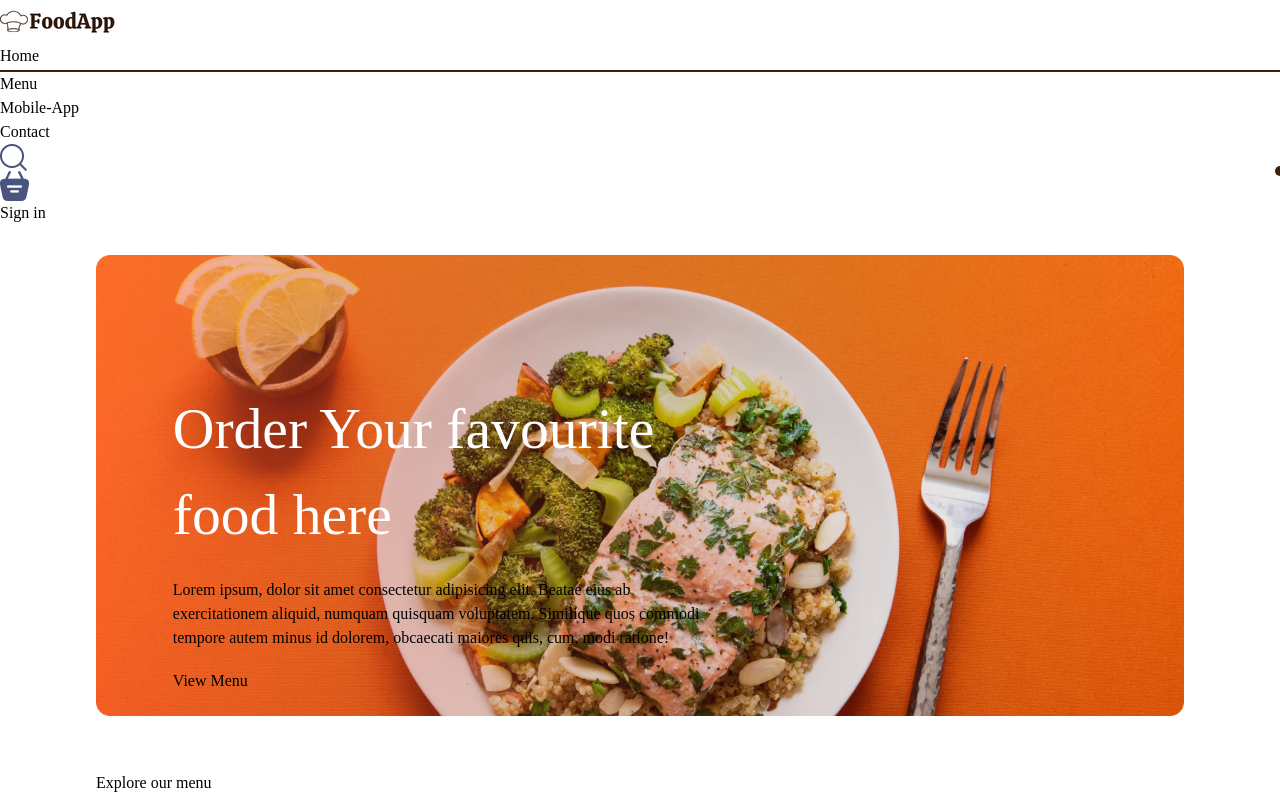
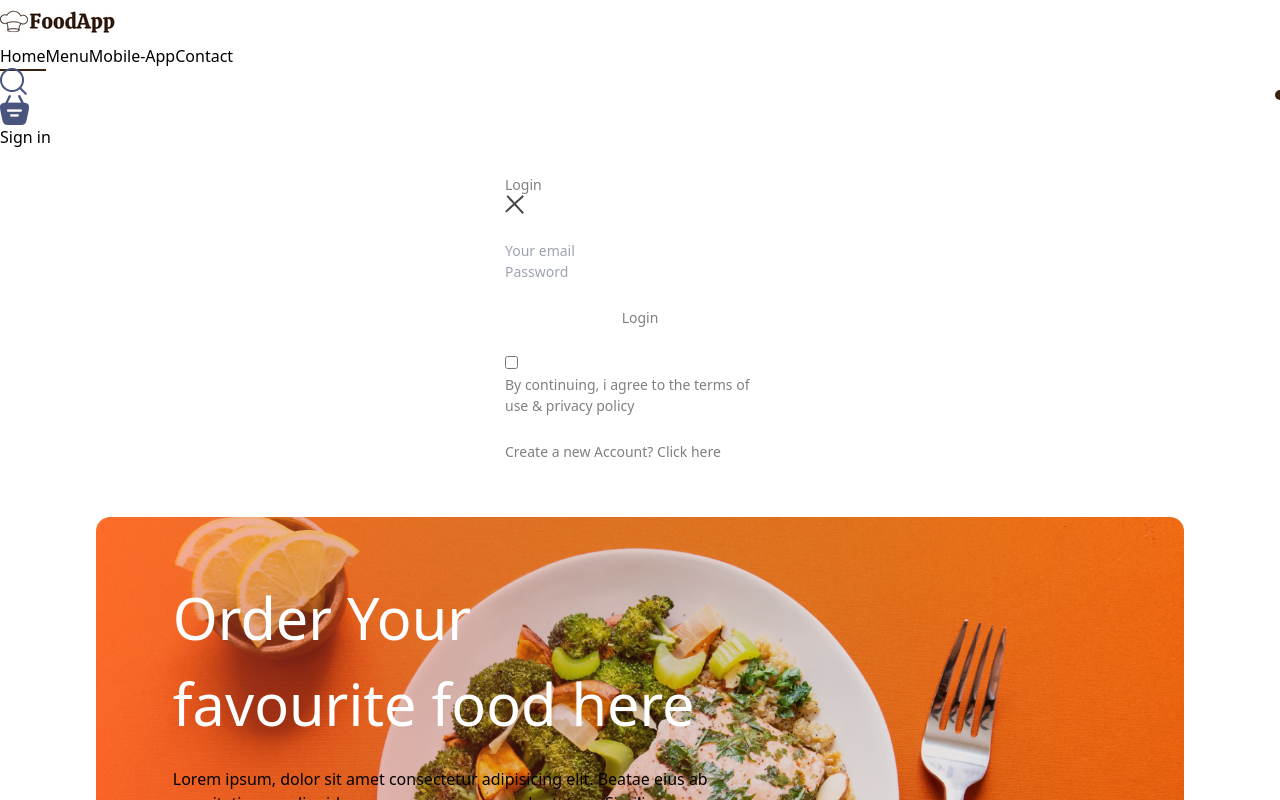
Before and after one commit to AADILMANDOTTIL/foodApp.com, a React (Vite) app: page / in a window 1280 px wide. Both pictures are taken after a click on the button "Sign in". Shown: the top 800 px of the page. Built offline with nearby package versions, Linux system fonts and the light colour scheme.

Commit message:
new update

```diff
--- a/src/App.jsx
+++ b/src/App.jsx
@@ -1,16 +1,20 @@
-import React from 'react'
+import React, { useState } from 'react'
 import Navbar from './Components/Navbar/Navbar'
 import { Route, Routes } from 'react-router-dom'
 import Home from './pages/Home/Home'
 import Cart from './pages/Cart/Cart'
 import PlaceHolder from './pages/PlaceHolder/PlaceHolder'
 import Footer from './Components/Footer/Footer'
+import LoginPage from './Components/LoginPage/LoginPage'
 
 
 function App() {
+  const [ShowLogin,setShowLogin]=useState(false)
   return (
     <>
-    <Navbar/>
+
+    <Navbar setShowLogin={setShowLogin}/>
+    {ShowLogin?<LoginPage setShowLogin={setShowLogin}/>:<></>}
      <div className='app'>
 
       <Routes>
--- a/src/Components/AppDownload/AppDownload.jsx
+++ b/src/Components/AppDownload/AppDownload.jsx
@@ -4,7 +4,7 @@ import { assets } from '../../assets/assets'
 function AppDownload() {
   return (
   <>
-  <div className='p-5 w-full  flex flex-col justify-center items-center space-y-5 '>
+  <div className='p-5 w-full  flex flex-col justify-center items-center space-y-5  'id='MobileApp'>
     <h1 className='text-3xl text-center'>For Better Experience Download Food App</h1>
 
     <div className='flex gap-5 justify-center animate-pulse '>
--- a/src/Components/ExploreMenu/ExploreMenu.jsx
+++ b/src/Components/ExploreMenu/ExploreMenu.jsx
@@ -9,7 +9,7 @@ function ExploreMenu({category,setCategory}) {
     return (
 
         <>
-            <div className='explore-menu space-y-5 ' id='explore-id'>
+            <div className='explore-menu space-y-5 ' id='Menu'>
                 <h1 className='text-2xl'>Explore our menu</h1>
                 <p className='opacity-55 text-balance line-clamp-3'>Lorem ipsum dolor sit, amet consectetur adipisicing elit. Dolores est vitae iure deserunt suscipit illum nostrum quod necessitatibus minima repellendus,</p>
                 <div className='explore-menu-list overflow-x-scroll  flex justify-between items-center gap-[30px] text-center '>
--- a/src/Components/Footer/Footer.jsx
+++ b/src/Components/Footer/Footer.jsx
@@ -4,7 +4,7 @@ import { assets } from '../../assets/assets'
 function Footer() {
     return (
         <>
-            <div className='bg-[#323232]'>
+            <div className='bg-[#323232]' id='contact'>
                 <div className='w-full  flex flex-col justify-center items-start space-y-5 p-5 md:flex md:flex-row md:justify-evenly md:  '>
 
                     <div className='space-y-5 md:w-[40%] '>
--- a/src/Components/Header/Header.css
+++ b/src/Components/Header/Header.css
@@ -14,7 +14,7 @@
     align-items: start;
     gap: 1.5vw;
     max-width: 50%;
-    bottom: 10%;
+    bottom: 20%;
     left: 6vw;
     animation: fadeIn 3s;
 }
--- a/src/Components/Header/Header.jsx
+++ b/src/Components/Header/Header.jsx
@@ -4,9 +4,9 @@ import '../Header/Header.css'
 function Header() {
   return (
    <>
-   <div  className='header mt-16 z-0 '>
+   <div  className='header mt-16 z-0  'id='home'>
     <div className='header-contents'>
-        <h1 className='text-xs leading-6 md:leading-none '> Order Your favourite food here</h1>
+        <h1 className='text-xs leading-6 md:leading-none'> Order Your favourite food here</h1>
         <p className='hidden md:block text-white text-[1vw]'>Lorem ipsum, dolor sit amet consectetur adipisicing elit. Beatae eius ab exercitationem aliquid, numquam quisquam voluptatem. Similique quos commodi tempore autem minus id dolorem, obcaecati maiores quis, cum, modi ratione!</p>
         <button className='bg-white text-xs  p-1 pl-4 pr-4 text-[#747474] rounded-full md:p-2 md:pl-4 md:pr-4 font-extralight'>View Menu</button>
     </div>
--- /dev/null
+++ b/src/Components/LoginPage/LoginPage.css
@@ -0,0 +1,13 @@
+.login-popup-container{
+    place-self: center;
+    width: max(23vw,330px);
+    color: #808080;
+    background-color: white;
+    display: flex;
+    flex-direction: column;
+    gap: 25px;
+    padding: 25px 30px;
+    border-radius: 8px;
+    font-size: 14px;
+    animation: fadeIn 0.5s;
+}
--- /dev/null
+++ b/src/Components/LoginPage/LoginPage.jsx
@@ -0,0 +1,37 @@
+import React, { useState } from 'react'
+import { assets } from '../../assets/assets'
+import '../LoginPage/LoginPage.css'
+
+function LoginPage({setShowLogin}) {
+    const [CurState,setCurState]=useState("Login")
+
+  return (
+    <>
+    <div className='absolute z-[1] w-[100%] h-[100%] bg-[#00000090] grid'>
+        <form className='login-popup-container'>
+            <div className='flex justify-between items-center text-black text-2xl font-[500]'>
+                <h1>{CurState}</h1>
+                <img className='cursor-pointer w-[16px]' onClick={()=>setShowLogin(false)} src={assets.cross_icon} alt="" srcset="" />
+            </div>
+            <div className='flex flex-col gap-[20px] '>
+                {CurState==="Login"?<></>:<input className='outline-none border-2 p-2 rounded' type="text" placeholder='Your name' required />}
+
+                <input className='outline-none border-2 p-2 rounded' type="text" placeholder='Your email' required />
+                <input className='outline-none border-2 p-2 rounded' type="text" placeholder='Password'required />
+            </div>
+            <button className='bg-[#3a2112] p-2 text-white rounded'>{CurState==="Sign up"?"Create Account":"Login"}</button>
+            <div className='flex gap-2 items-start justify-center '>
+                <input className='mt-[5px]' type="checkbox" required />
+                <p>By continuing, i agree to the terms of use & privacy policy</p>
+            </div>
+            {CurState==="Login"?<p>Create a new Account? <span className='cursor-pointer text-[#3a2112] font-[500]' onClick={()=>setCurState("Sign up")}>Click here</span></p>:
+             <p>Already have an Account? <span className='cursor-pointer text-[#3a2112] font-[500]' onClick={()=>setCurState("Login")}>Login</span></p>}
+
+
+        </form>
+    </div>
+    </>
+  )
+}
+
+export default LoginPage
--- a/src/Components/Navbar/Navbar.jsx
+++ b/src/Components/Navbar/Navbar.jsx
@@ -1,18 +1,19 @@
 import React, { useState } from 'react'
 import '../Navbar/Navbar.css'
 import {assets} from '../../assets/assets'
+import {Link} from 'react-router-dom'
 
-function Navbar() {
+function Navbar({setShowLogin}) {
     const [Menu,SetMenu]=useState("home")
   return (
    <>
    <div className='flex justify-between items-center  p-5 fixed  w-[100%] top-0 h-[50px] z-10 bg-white '>
     <img src={assets.logo} alt="" srcset="" className='w-[100px] md:w-[150px]' />
     <ul className='hidden lg:flex cu gap-[20px] text-[#3a2112] text-[18px] cursor-pointer  '>
-        <li onClick={()=>SetMenu("home")} className={Menu==="home"?"active":""}>Home</li>
-        <li onClick={()=>SetMenu("menu")} className={Menu==="menu"?"active":""}>Menu</li>
-        <li onClick={()=>SetMenu("mobile-app")} className={Menu==="mobile-app"?"active":""}>Mobile-App</li>
-        <li onClick={()=>SetMenu("contact")} className={Menu==="contact"?"active":""}>Contact</li>
+        <Link to='/' onClick={()=>SetMenu("home")} className={Menu==="home"?"active":""}>Home</Link>
+        <a href='#Menu' onClick={()=>SetMenu("menu")} className={Menu==="menu"?"active":""}>Menu</a>
+        <a href='#MobileApp' onClick={()=>SetMenu("mobile-app")} className={Menu==="mobile-app"?"active":""}>Mobile-App</a>
+        <a href='#contact' onClick={()=>SetMenu("contact")} className={Menu==="contact"?"active":""}>Contact</a>
     </ul>
     <div className=' flex items-center gap-[15px] md:gap-[40px] cursor-pointer'>
         <img src={assets.search_icon} alt="" srcset="" className='w-[20px]'  />
@@ -21,7 +22,7 @@ function Navbar() {
         <div className='dot '></div>
         </div>
 
-        <button className='bg-transparent ease-in duration-300 text-[#49557e] p-0 md:p-1 md:pl-5 md:pr-5 pl-5 pr-5 rounded-full border-[#3a2112] border-2 hover:bg-[#3a2112] hover:text-white'>Sign in</button>
+        <button onClick={()=>setShowLogin(true)} className='bg-transparent ease-in duration-300 text-[#49557e] p-0 md:p-1 md:pl-5 md:pr-5 pl-5 pr-5 rounded-full border-[#3a2112] border-2 hover:bg-[#3a2112] hover:text-white'>Sign in</button>
     </div>
    </div>
    </>
--- a/src/index.css
+++ b/src/index.css
@@ -8,7 +8,8 @@
     padding: 0;
     margin: 0;
     box-sizing: border-box;
-    font-family: Outfit;
+    /* font-family: Outfit; */
+    scroll-behavior: smooth;
 }
 body{
     min-height: 100vh;
```
